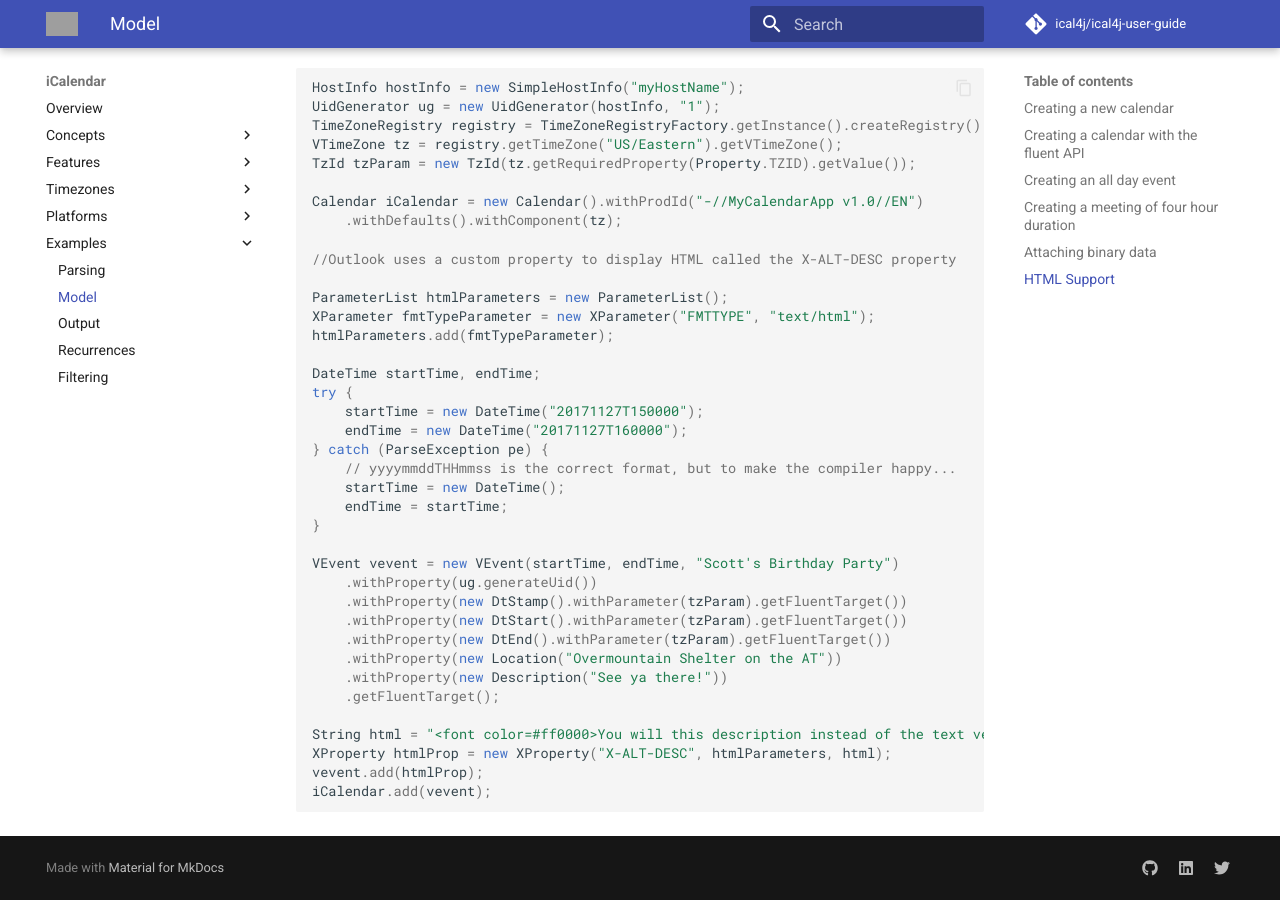
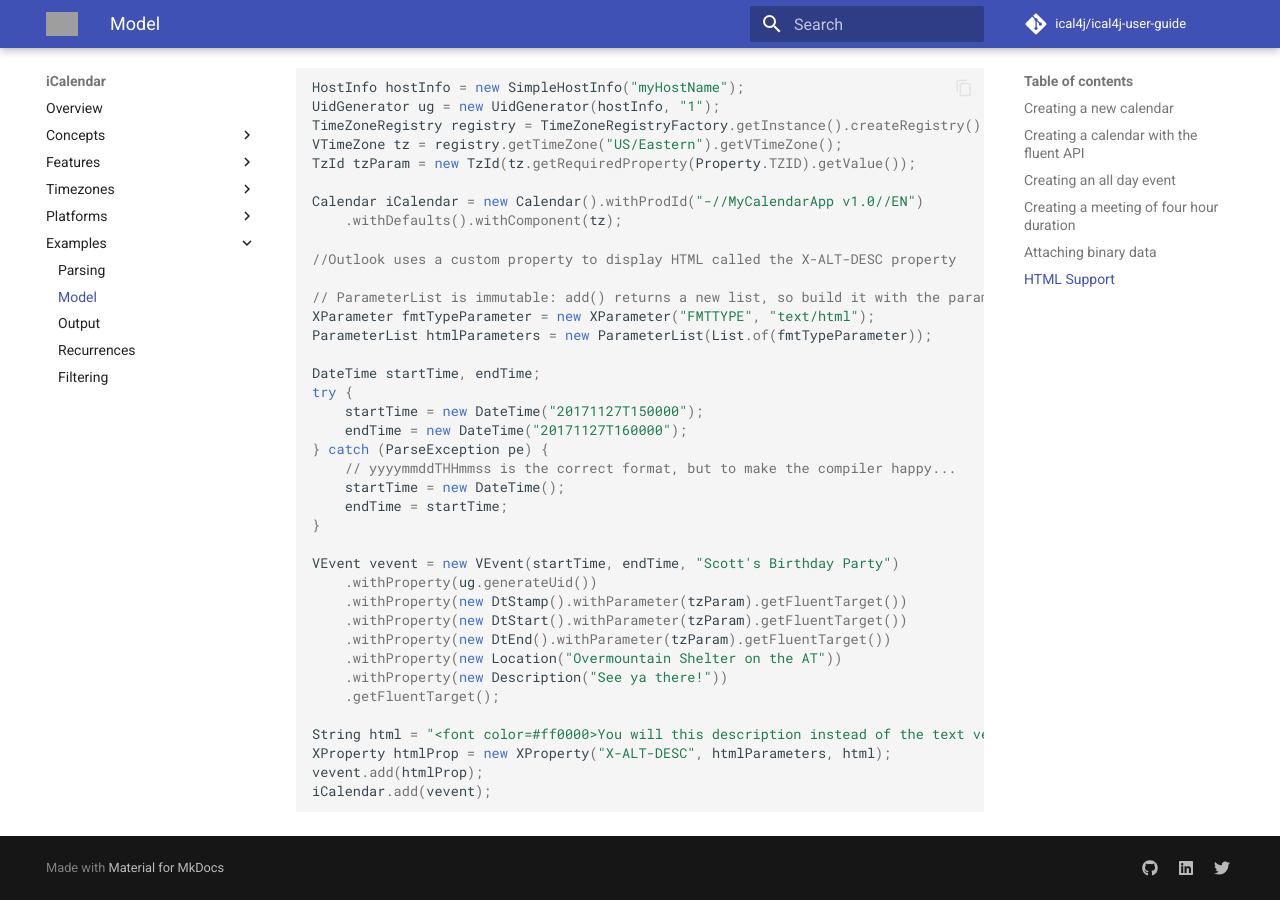
Before and after one commit to ical4j/ical4j-user-guide, an MkDocs documentation site: the page built from docs/examples/model.md, in a window 1280 px wide and 900 px high, scrolled down 4188 px. Built offline with MkDocs 1.6.1 and Material for MkDocs 9.7.7, drawn with Linux system fonts in a browser that asks for light colours; comment, search, counter and statistics services are not loaded; grey boxes are pictures that could not be loaded.

Commit message:
Fix ParameterList usage in Outlook HTML example
ParameterList.add() returns a new list rather than changing the
existing one, so the FMTTYPE parameter was never included. Build the
list with the parameter instead.

Reported in #2.

Co-Authored-By: pwalther <pwalther@users.noreply.github.com>
Co-Authored-By: Claude Opus 5.5 <noreply@anthropic.com>

```diff
--- a/docs/examples/model.md
+++ b/docs/examples/model.md
@@ -216,9 +216,9 @@ Calendar iCalendar = new Calendar().withProdId("-//MyCalendarApp v1.0//EN")
 
 //Outlook uses a custom property to display HTML called the X-ALT-DESC property
 
-ParameterList htmlParameters = new ParameterList();
+// ParameterList is immutable: add() returns a new list, so build it with the parameter included
 XParameter fmtTypeParameter = new XParameter("FMTTYPE", "text/html");
-htmlParameters.add(fmtTypeParameter);
+ParameterList htmlParameters = new ParameterList(List.of(fmtTypeParameter));
 
 DateTime startTime, endTime;
 try {
```
